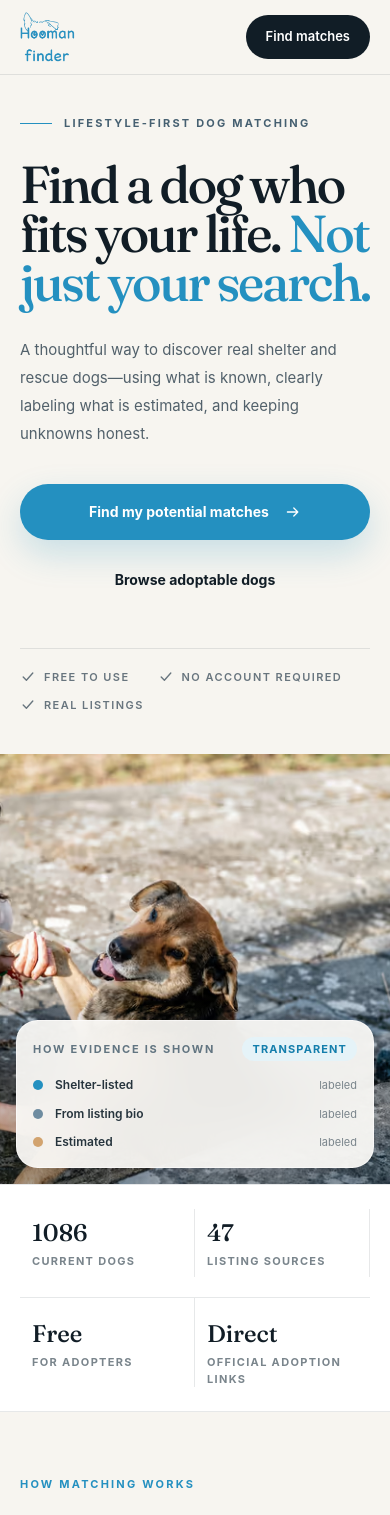
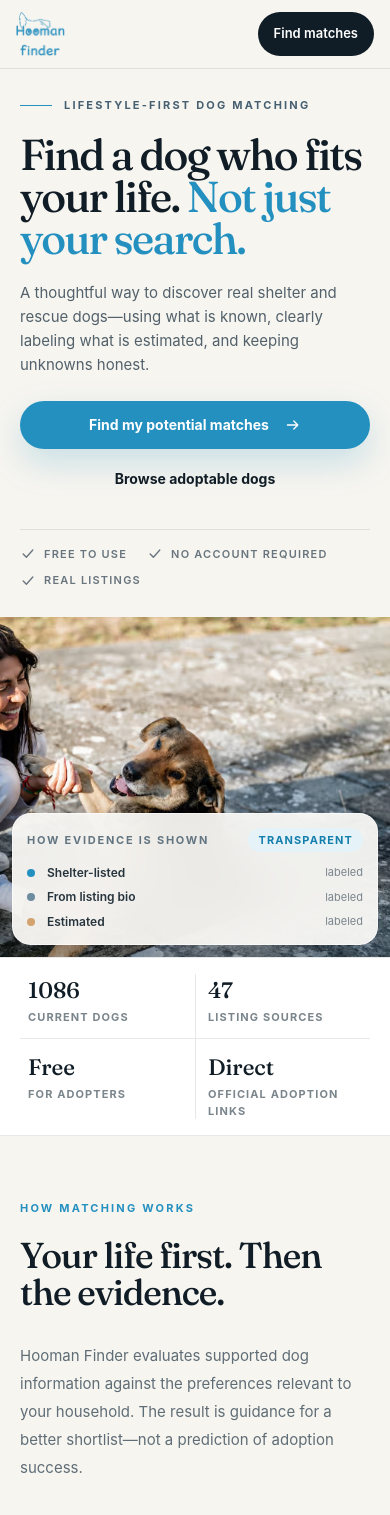
Before and after one commit to hoomanfinder-pixel/Hooman-finder, a React (Vite) app: page / in a window 390 px wide. Shown: the top 1515 px of the page. Built offline with nearby package versions, Linux system fonts and the light colour scheme; no server answers; the database is empty; a web font is replaced by a local one.

Commit message:
fix: refine homepage mobile layout

```diff
--- a/src/pages/HomeWarmIntelligence.jsx
+++ b/src/pages/HomeWarmIntelligence.jsx
@@ -147,14 +147,14 @@ export default function HomeWarmIntelligence() {
     <div className="min-h-screen overflow-hidden bg-[#F7F5F0] font-['Inter',sans-serif] text-[#111D26] selection:bg-[#2490C0]/20">
       <SEO title="Find a Dog Who Fits Your Life | Hooman Finder" description="Discover real adoptable dogs through transparent, lifestyle-based matching with Hooman Finder." canonicalPath="/" ogImage="/home-hero-adopter-dog-hd.jpg" ogImageAlt="A woman sharing a warm moment with a rescue dog" />
       <header className="relative z-30 border-b border-[#111D26]/10 bg-[#F7F5F0]/95 backdrop-blur-xl">
-        <div className="mx-auto flex h-[74px] max-w-[1280px] items-center justify-between px-5 sm:h-[86px] sm:px-8 lg:px-12">
+        <div className="mx-auto flex h-[68px] max-w-[1280px] items-center justify-between px-4 sm:h-[86px] sm:px-8 lg:px-12">
           <Link to="/" aria-label="Hooman Finder home" className="flex items-center">
-            <img src="/logo.png" alt="Hooman Finder" width="753" height="705" className="h-[50px] w-auto object-contain sm:h-[60px]" />
+            <img src="/logo.png" alt="Hooman Finder" width="753" height="705" className="h-11 w-auto object-contain sm:h-[60px]" />
           </Link>
-          <nav aria-label="Primary navigation" className="flex items-center gap-6 text-[13px] font-semibold sm:gap-8">
+          <nav aria-label="Primary navigation" className="flex items-center gap-4 text-[13px] font-semibold sm:gap-8">
             <Link to="/dogs" className="hidden rounded-sm hover:text-[#2490C0] focus-visible:outline focus-visible:outline-2 focus-visible:outline-offset-4 focus-visible:outline-[#2490C0] sm:inline">Browse dogs</Link>
             <Link to="/about" className="hidden rounded-sm hover:text-[#2490C0] focus-visible:outline focus-visible:outline-2 focus-visible:outline-offset-4 focus-visible:outline-[#2490C0] md:inline">How it works</Link>
-            <Link to="/quiz" aria-label="Find my potential matches" className="inline-flex min-h-11 items-center rounded-full bg-[#111D26] px-5 text-white hover:bg-[#2490C0] focus-visible:outline focus-visible:outline-2 focus-visible:outline-offset-4 focus-visible:outline-[#2490C0] sm:px-6"><span className="sm:hidden">Find matches</span><span className="hidden sm:inline">Find my potential matches</span></Link>
+            <Link to="/quiz" aria-label="Find my potential matches" className="inline-flex min-h-11 items-center rounded-full bg-[#111D26] px-4 text-white hover:bg-[#2490C0] focus-visible:outline focus-visible:outline-2 focus-visible:outline-offset-4 focus-visible:outline-[#2490C0] sm:px-6"><span className="sm:hidden">Find matches</span><span className="hidden sm:inline">Find my potential matches</span></Link>
           </nav>
         </div>
       </header>
@@ -162,45 +162,45 @@ export default function HomeWarmIntelligence() {
       <main>
         <section className="relative">
           <div className="mx-auto grid max-w-[1280px] lg:min-h-[690px] lg:grid-cols-[0.92fr_1.08fr]">
-            <div className="relative flex flex-col justify-center px-5 pb-10 pt-10 sm:px-8 sm:pb-16 sm:pt-20 lg:px-12 lg:py-24">
+            <div className="relative flex flex-col justify-center px-5 pb-7 pt-7 sm:px-8 sm:pb-16 sm:pt-20 lg:px-12 lg:py-24">
               <div className="pointer-events-none absolute left-0 top-0 hidden h-full w-px bg-[#111D26]/10 lg:block" />
               <p className="flex items-center gap-3 text-[11px] font-bold uppercase tracking-[0.2em] text-[#466071]">
                 <span className="h-px w-8 bg-[#2490C0]" /> Lifestyle-first dog matching
               </p>
-              <h1 className="mt-7 max-w-2xl font-['Fraunces',serif] text-[3.25rem] font-medium leading-[0.95] tracking-[-0.045em] text-[#111D26] sm:text-[4.7rem] lg:text-[5.2rem]">
+              <h1 className="mt-5 max-w-2xl font-['Fraunces',serif] text-[clamp(2.35rem,11.1vw,2.75rem)] font-medium leading-[0.98] tracking-[-0.04em] text-[#111D26] sm:mt-7 sm:text-[4.7rem] sm:leading-[0.95] sm:tracking-[-0.045em] lg:text-[5.2rem]">
                 Find a dog who fits your life. <span className="text-[#2490C0]">Not just your search.</span>
               </h1>
-              <p className="mt-7 max-w-xl text-[15px] leading-7 text-[#52616B] sm:text-[17px] sm:leading-8">
+              <p className="mt-5 max-w-xl text-[15px] leading-6 text-[#52616B] sm:mt-7 sm:text-[17px] sm:leading-8">
                 A thoughtful way to discover real shelter and rescue dogs—using what is known, clearly labeling what is estimated, and keeping unknowns honest.
               </p>
-              <div className="mt-9 flex flex-col gap-3 sm:flex-row sm:items-center">
-                <Link to="/quiz" className="group inline-flex min-h-14 items-center justify-center gap-4 rounded-full bg-[#2490C0] px-7 text-sm font-bold text-white shadow-[0_14px_34px_rgba(36,144,192,0.22)] hover:bg-[#147EAC] focus-visible:outline focus-visible:outline-2 focus-visible:outline-offset-4 focus-visible:outline-[#111D26]">
+              <div className="mt-6 flex flex-col gap-2 sm:mt-9 sm:flex-row sm:items-center sm:gap-3">
+                <Link to="/quiz" className="group inline-flex min-h-12 items-center justify-center gap-4 rounded-full bg-[#2490C0] px-6 text-sm font-bold text-white shadow-[0_14px_34px_rgba(36,144,192,0.22)] hover:bg-[#147EAC] focus-visible:outline focus-visible:outline-2 focus-visible:outline-offset-4 focus-visible:outline-[#111D26] sm:min-h-14 sm:px-7">
                   Find my potential matches <ArrowIcon className="h-4 w-4 transition-transform group-hover:translate-x-1" />
                 </Link>
-                <Link to="/dogs" className="inline-flex min-h-14 items-center justify-center px-5 text-sm font-bold text-[#111D26] hover:text-[#2490C0]">Browse adoptable dogs</Link>
+                <Link to="/dogs" className="inline-flex min-h-11 items-center justify-center px-5 text-sm font-bold text-[#111D26] hover:text-[#2490C0] sm:min-h-14">Browse adoptable dogs</Link>
               </div>
-              <div className="mt-10 flex flex-wrap gap-x-7 gap-y-3 border-t border-[#111D26]/10 pt-5 text-[11px] font-semibold uppercase tracking-[0.13em] text-[#68757E]">
+              <div className="mt-7 flex flex-wrap gap-x-5 gap-y-2.5 border-t border-[#111D26]/10 pt-4 text-[11px] font-semibold uppercase tracking-[0.11em] text-[#68757E] sm:mt-10 sm:gap-x-7 sm:gap-y-3 sm:pt-5 sm:tracking-[0.13em]">
                 <span className="flex items-center gap-2"><CheckIcon /> Free to use</span>
                 <span className="flex items-center gap-2"><CheckIcon /> No account required</span>
                 <span className="flex items-center gap-2"><CheckIcon /> Real listings</span>
               </div>
             </div>
 
-            <div className="relative min-h-[430px] overflow-hidden bg-[#DDE5E9] sm:min-h-[650px] lg:min-h-full">
+            <div className="relative min-h-[340px] overflow-hidden bg-[#DDE5E9] sm:min-h-[650px] lg:min-h-full">
               <picture>
                 <source type="image/avif" srcSet="/home-hero-adopter-dog-672.avif 672w, /home-hero-adopter-dog-768.avif 768w, /home-hero-adopter-dog.avif 1537w" />
-                <img src="/home-hero-adopter-dog-hd.jpg" alt="A woman warmly greeting a rescue dog" width="1537" height="1023" fetchPriority="high" className="absolute inset-0 h-full w-full object-cover object-[45%_50%]" />
+                <img src="/home-hero-adopter-dog-hd.jpg" alt="A woman warmly greeting a rescue dog" width="1537" height="1023" fetchPriority="high" className="absolute inset-0 h-full w-full object-cover object-[45%_46%] sm:object-[45%_50%]" />
               </picture>
               <div className="absolute inset-0 bg-gradient-to-t from-[#111D26]/25 via-transparent to-transparent" />
-              <div className="absolute inset-x-4 bottom-4 rounded-[1.35rem] border border-white/60 bg-[#FDFCF9]/92 p-4 shadow-[0_22px_55px_rgba(17,29,38,0.18)] backdrop-blur-xl sm:bottom-8 sm:left-8 sm:right-auto sm:w-[355px] sm:p-5">
+              <div className="absolute inset-x-3 bottom-3 rounded-[1.15rem] border border-white/60 bg-[#FDFCF9]/92 p-3.5 shadow-[0_22px_55px_rgba(17,29,38,0.18)] backdrop-blur-xl sm:bottom-8 sm:left-8 sm:right-auto sm:w-[355px] sm:rounded-[1.35rem] sm:p-5">
                 <div className="flex items-center justify-between gap-4">
                   <p className="text-[11px] font-bold uppercase tracking-[0.16em] text-[#627581]">How evidence is shown</p>
                   <span className="rounded-full bg-[#E5F3F8] px-2.5 py-1 text-[11px] font-bold uppercase tracking-[0.1em] text-[#147EAC]">Transparent</span>
                 </div>
-                <div className="mt-4 space-y-3">
+                <div className="mt-3 space-y-2 sm:mt-4 sm:space-y-3">
                   {EVIDENCE_LEVELS.slice(0, 3).map((item) => (
                     <div key={item.label} className="flex items-center gap-3">
-                      <span className={`h-2.5 w-2.5 rounded-full ${item.tone}`} />
+                      <span className={`h-2 w-2 rounded-full sm:h-2.5 sm:w-2.5 ${item.tone}`} />
                       <span className="text-xs font-semibold text-[#26343D]">{item.label}</span>
                       <span className="ml-auto text-[11px] text-[#7A858C]">labeled</span>
                     </div>
@@ -212,11 +212,11 @@ export default function HomeWarmIntelligence() {
         </section>
 
         <section className="border-y border-[#111D26]/10 bg-white">
-          <div className="mx-auto grid max-w-[1280px] grid-cols-2 divide-x divide-[#111D26]/10 px-5 py-6 sm:px-8 lg:grid-cols-4 lg:px-12">
-            <div className="px-3 py-2 sm:px-6"><p className="font-['Fraunces',serif] text-2xl">{platformStats.public_dog_count}</p><p className="mt-1 text-[11px] font-bold uppercase tracking-[0.12em] text-[#7A858C]">Current dogs</p></div>
-            <div className="px-3 py-2 sm:px-6"><p className="font-['Fraunces',serif] text-2xl">{platformStats.public_shelter_count}</p><p className="mt-1 text-[11px] font-bold uppercase tracking-[0.12em] text-[#7A858C]">Listing sources</p></div>
-            <div className="mt-5 border-t border-[#111D26]/10 px-3 pt-5 sm:px-6 lg:mt-0 lg:border-t-0 lg:pt-2"><p className="font-['Fraunces',serif] text-2xl">Free</p><p className="mt-1 text-[11px] font-bold uppercase tracking-[0.12em] text-[#7A858C]">For adopters</p></div>
-            <div className="mt-5 border-t border-[#111D26]/10 px-3 pt-5 sm:px-6 lg:mt-0 lg:border-t-0 lg:pt-2"><p className="font-['Fraunces',serif] text-2xl">Direct</p><p className="mt-1 text-[11px] font-bold uppercase tracking-[0.12em] text-[#7A858C]">Official adoption links</p></div>
+          <div className="mx-auto grid max-w-[1280px] grid-cols-2 px-5 py-4 sm:px-8 lg:grid-cols-4 lg:divide-x lg:divide-[#111D26]/10 lg:px-12 lg:py-6">
+            <div className="border-b border-[#111D26]/10 px-2 pb-3 lg:border-b-0 lg:px-6 lg:py-2"><p className="font-['Fraunces',serif] text-[1.4rem] sm:text-2xl">{platformStats.public_dog_count}</p><p className="mt-0.5 text-[11px] font-bold uppercase tracking-[0.1em] text-[#7A858C] sm:mt-1 sm:tracking-[0.12em]">Current dogs</p></div>
+            <div className="border-b border-l border-[#111D26]/10 px-3 pb-3 lg:border-b-0 lg:border-l-0 lg:px-6 lg:py-2"><p className="font-['Fraunces',serif] text-[1.4rem] sm:text-2xl">{platformStats.public_shelter_count}</p><p className="mt-0.5 text-[11px] font-bold uppercase tracking-[0.1em] text-[#7A858C] sm:mt-1 sm:tracking-[0.12em]">Listing sources</p></div>
+            <div className="px-2 pt-3 lg:px-6 lg:py-2"><p className="font-['Fraunces',serif] text-[1.4rem] sm:text-2xl">Free</p><p className="mt-0.5 text-[11px] font-bold uppercase tracking-[0.1em] text-[#7A858C] sm:mt-1 sm:tracking-[0.12em]">For adopters</p></div>
+            <div className="border-l border-[#111D26]/10 px-3 pt-3 lg:border-l-0 lg:px-6 lg:py-2"><p className="font-['Fraunces',serif] text-[1.4rem] sm:text-2xl">Direct</p><p className="mt-0.5 text-[11px] font-bold uppercase tracking-[0.1em] text-[#7A858C] sm:mt-1 sm:tracking-[0.12em]">Official adoption links</p></div>
           </div>
         </section>
 
@@ -333,7 +333,7 @@ export default function HomeWarmIntelligence() {
                   </Link>
                 ))}
               </div>
-              <Link to="/dogs" className="mt-6 inline-flex items-center gap-3 text-sm font-bold sm:hidden">View all dogs <ArrowIcon /></Link>
+              <Link to="/dogs" className="mt-4 inline-flex min-h-11 items-center gap-3 text-sm font-bold sm:hidden">View all dogs <ArrowIcon /></Link>
             </HomeFeaturedDogsView>
           </div>
         </section>
@@ -363,24 +363,24 @@ export default function HomeWarmIntelligence() {
             </div>
             <div className="mt-12 flex flex-col gap-4 border-t border-white/15 pt-6 text-xs leading-5 text-white/50 sm:flex-row sm:items-center sm:justify-between">
               <p>Always confirm availability, behavior, requirements, and fit directly with the shelter or rescue.</p>
-              <Link to="/about" className="shrink-0 font-bold text-white hover:text-[#77C5E5]">How Hooman Finder works →</Link>
+              <Link to="/about" className="inline-flex min-h-11 shrink-0 items-center font-bold text-white hover:text-[#77C5E5] sm:min-h-0">How Hooman Finder works →</Link>
             </div>
           </div>
         </section>
 
-        <section className="px-5 py-8 sm:px-8 sm:py-16 lg:px-12">
-          <div className="mx-auto grid max-w-[1180px] overflow-hidden rounded-[1.75rem] bg-[#2490C0] lg:grid-cols-[1.08fr_0.92fr]">
-            <div className="flex flex-col justify-center p-7 text-white sm:p-12 lg:p-16">
+        <section className="px-5 py-6 sm:px-8 sm:py-16 lg:px-12">
+          <div className="mx-auto grid max-w-[1180px] overflow-hidden rounded-[1.5rem] bg-[#2490C0] sm:rounded-[1.75rem] lg:grid-cols-[1.08fr_0.92fr]">
+            <div className="flex flex-col justify-center p-6 text-white sm:p-12 lg:p-16">
               <p className="text-[11px] font-bold uppercase tracking-[0.2em] text-white/70">Your shortlist starts here</p>
-              <h2 className="mt-5 max-w-xl font-['Fraunces',serif] text-4xl font-medium leading-[1.02] tracking-[-0.03em] sm:text-5xl">Make the search feel more human—and more informed.</h2>
-              <p className="mt-5 max-w-lg text-sm leading-7 text-white/78">Answer a short lifestyle quiz, review the evidence behind each result, and continue with the official adoption source.</p>
-              <div className="mt-8 flex flex-col gap-3 sm:flex-row">
-                <Link to="/quiz" className="group inline-flex min-h-14 items-center justify-center gap-4 rounded-full bg-white px-7 text-sm font-bold text-[#147EAC] hover:bg-[#EAF5F9] focus-visible:outline focus-visible:outline-2 focus-visible:outline-offset-4 focus-visible:outline-[#111D26]">Find my potential matches <ArrowIcon className="h-4 w-4 transition-transform group-hover:translate-x-1" /></Link>
-                <Link to="/dogs" className="inline-flex min-h-14 items-center justify-center rounded-full border border-white/50 px-7 text-sm font-bold text-white hover:bg-white hover:text-[#147EAC] focus-visible:outline focus-visible:outline-2 focus-visible:outline-offset-4 focus-visible:outline-white">Browse dogs</Link>
+              <h2 className="mt-4 max-w-xl font-['Fraunces',serif] text-[2rem] font-medium leading-[1.04] tracking-[-0.03em] sm:mt-5 sm:text-5xl sm:leading-[1.02]">Make the search feel more human—and more informed.</h2>
+              <p className="mt-4 max-w-lg text-sm leading-6 text-white/78 sm:mt-5 sm:leading-7">Answer a short lifestyle quiz, review the evidence behind each result, and continue with the official adoption source.</p>
+              <div className="mt-6 flex flex-col gap-2.5 sm:mt-8 sm:flex-row sm:gap-3">
+                <Link to="/quiz" className="group inline-flex min-h-12 items-center justify-center gap-2 rounded-full bg-white px-4 text-[13px] font-bold text-[#147EAC] hover:bg-[#EAF5F9] focus-visible:outline focus-visible:outline-2 focus-visible:outline-offset-4 focus-visible:outline-[#111D26] sm:min-h-14 sm:gap-4 sm:px-7 sm:text-sm">Find my potential matches <ArrowIcon className="h-4 w-4 transition-transform group-hover:translate-x-1" /></Link>
+                <Link to="/dogs" className="inline-flex min-h-12 items-center justify-center rounded-full border border-white/50 px-6 text-sm font-bold text-white hover:bg-white hover:text-[#147EAC] focus-visible:outline focus-visible:outline-2 focus-visible:outline-offset-4 focus-visible:outline-white sm:min-h-14 sm:px-7">Browse dogs</Link>
               </div>
             </div>
-            <div className="relative min-h-[300px] lg:min-h-[470px]">
-              <img src="/home-cta-dog.jpg" alt="A dog looking attentively to the side" width="700" height="350" loading="lazy" className="absolute inset-0 h-full w-full object-cover object-center" />
+            <div className="relative min-h-[220px] sm:min-h-[300px] lg:min-h-[470px]">
+              <img src="/home-cta-dog.jpg" alt="A dog looking attentively to the side" width="700" height="350" loading="lazy" className="absolute inset-0 h-full w-full object-cover object-[50%_46%] sm:object-center" />
               <div className="absolute inset-0 bg-gradient-to-r from-[#2490C0]/35 to-transparent" />
             </div>
           </div>
@@ -393,13 +393,13 @@ export default function HomeWarmIntelligence() {
               <Link to="/" aria-label="Hooman Finder home" className="inline-flex"><img src="/logo.png" alt="Hooman Finder" width="753" height="705" loading="lazy" className="h-16 w-auto" /></Link>
               <p className="mt-4 max-w-md text-sm leading-6 text-[#68757E]">Lifestyle-based discovery for real adoptable dogs. Free for adopters, with the adoption process managed by each listing shelter or rescue.</p>
             </div>
-            <nav aria-label="Footer" className="grid grid-cols-2 gap-x-10 gap-y-3 text-sm font-semibold text-[#43525B] sm:grid-cols-3">
-              <Link to="/dogs" className="hover:text-[#2490C0]">Browse dogs</Link>
-              <Link to="/about" className="hover:text-[#2490C0]">About</Link>
-              <Link to="/contact" className="hover:text-[#2490C0]">Contact</Link>
-              <Link to="/shelters/join" className="hover:text-[#2490C0]">For shelters</Link>
-              <Link to="/privacy" className="hover:text-[#2490C0]">Privacy</Link>
-              <Link to="/terms" className="hover:text-[#2490C0]">Terms</Link>
+            <nav aria-label="Footer" className="grid grid-cols-2 gap-x-10 text-sm font-semibold text-[#43525B] sm:grid-cols-3 sm:gap-y-3">
+              <Link to="/dogs" className="inline-flex min-h-11 items-center hover:text-[#2490C0] sm:min-h-0">Browse dogs</Link>
+              <Link to="/about" className="inline-flex min-h-11 items-center hover:text-[#2490C0] sm:min-h-0">About</Link>
+              <Link to="/contact" className="inline-flex min-h-11 items-center hover:text-[#2490C0] sm:min-h-0">Contact</Link>
+              <Link to="/shelters/join" className="inline-flex min-h-11 items-center hover:text-[#2490C0] sm:min-h-0">For shelters</Link>
+              <Link to="/privacy" className="inline-flex min-h-11 items-center hover:text-[#2490C0] sm:min-h-0">Privacy</Link>
+              <Link to="/terms" className="inline-flex min-h-11 items-center hover:text-[#2490C0] sm:min-h-0">Terms</Link>
             </nav>
           </div>
           <div className="mt-10 flex flex-col gap-3 border-t border-[#111D26]/10 pt-5 text-[11px] leading-5 text-[#7A858C] sm:flex-row sm:items-center sm:justify-between">
```
